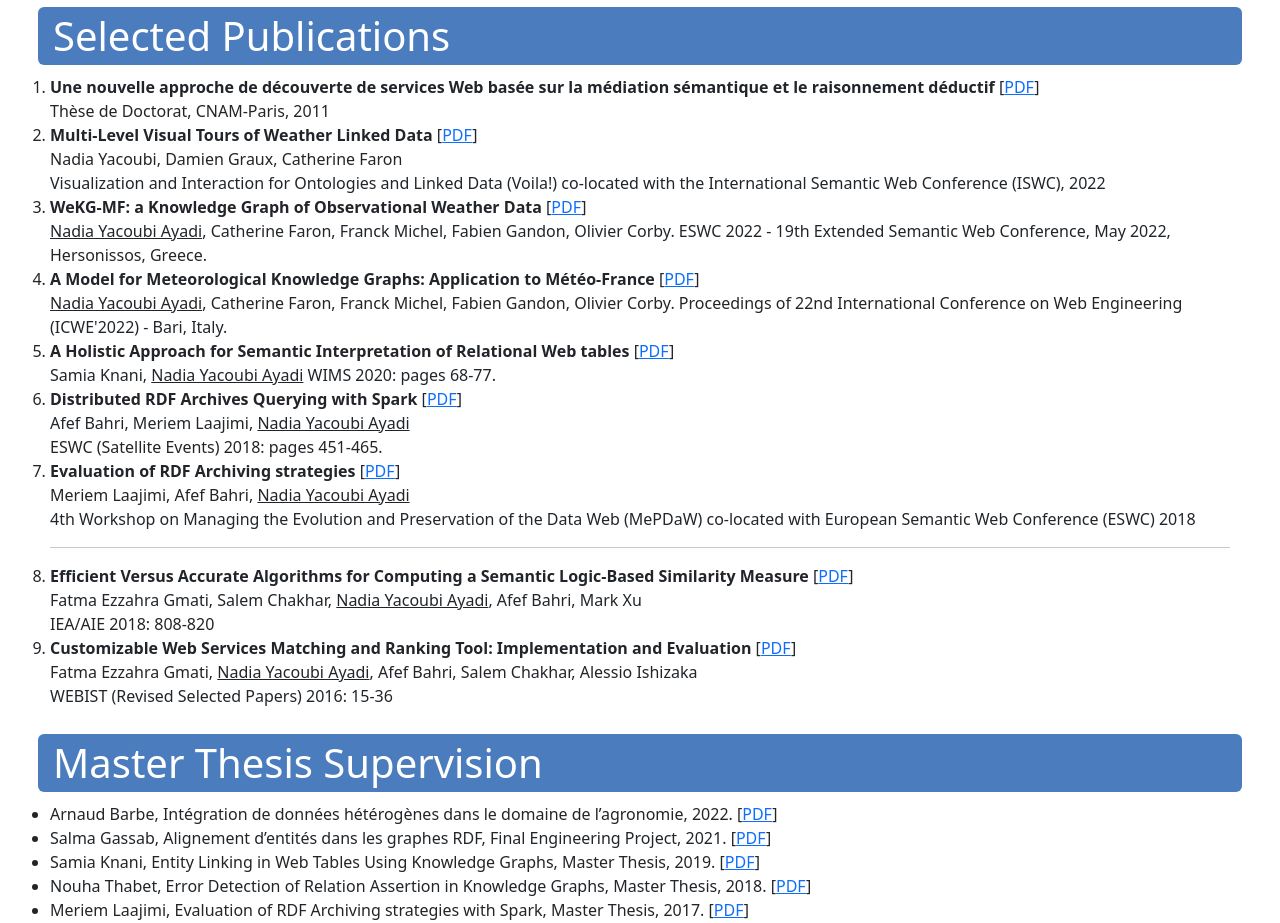
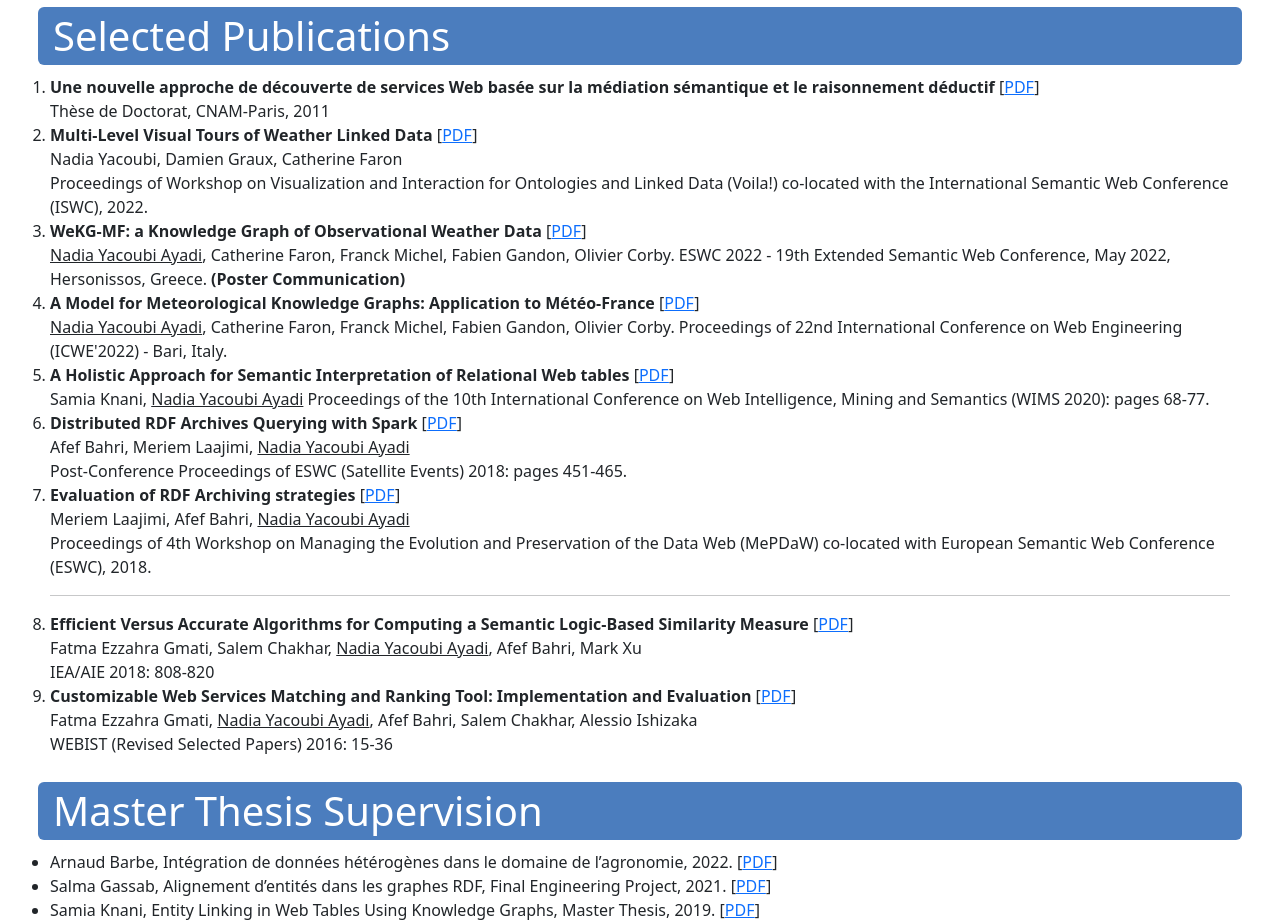
Before and after one commit to NadiaYA2019/NadiaYA2019.github.io, a plain HTML site: page index.html in a window 1280 px wide. Shown: the part 1060-1983 px from the top of the page. Drawn offline with nearby package versions, Linux system fonts and the light colour scheme.

Commit message:
new updates

```diff
--- a/index.html
+++ b/index.html
@@ -183,15 +183,15 @@
     <h1 class="page-header">Selected Publications</h1>
     <ol>
 <li> <b>Une nouvelle approche de découverte de services Web basée sur la médiation sémantique et le raisonnement déductif</b>
-  [<a href= "https://nadiaya2019.github.io/publications/TheseNadiaYacoubiAyadi.pdf" target="_blank">PDF</a>]<br>
+  [<a href= "https://hal.science/tel-03888167" target="_blank">PDF</a>]<br>
 
   Thèse de Doctorat, CNAM-Paris, 2011</li>
         <li>
             <b>Multi-Level Visual Tours of Weather Linked Data</b>
             [<a href="https://hal.inria.fr/hal-03890035v1" target="_blank">PDF</a>]<br>Nadia Yacoubi, Damien
-            Graux, Catherine Faron<br>Visualization and Interaction
+            Graux, Catherine Faron<br>Proceedings of Workshop on Visualization and Interaction
             for Ontologies and Linked Data (Voila!)  co-located with the
-            International Semantic Web Conference (ISWC), 2022
+            International Semantic Web Conference (ISWC), 2022.
 
         </li>
 
@@ -199,7 +199,7 @@
         <b>WeKG-MF: a Knowledge Graph of Observational Weather Data</b>
         [<a href= "https://hal.archives-ouvertes.fr/hal-03657694/" target="_blank">PDF</a>]<br>
         <u>Nadia Yacoubi Ayadi</u>, Catherine Faron, Franck Michel, Fabien Gandon, Olivier Corby.
-        ESWC 2022 - 19th Extended Semantic Web Conference, May 2022, Hersonissos, Greece.
+        ESWC 2022 - 19th Extended Semantic Web Conference, May 2022, Hersonissos, Greece. <b>(Poster Communication)</b>
     </li>
     <li>
          <b>A Model for Meteorological Knowledge Graphs: Application to Météo-France </b>
@@ -212,24 +212,24 @@
       <li>
         <b>A Holistic Approach for Semantic Interpretation of Relational Web tables </b>
         [<a href="https://hal.inria.fr/hal-03894077" target="_blank">PDF</a>]<br>
-        Samia Knani, <u>Nadia Yacoubi Ayadi</u> WIMS 2020: pages 68-77.
+        Samia Knani, <u>Nadia Yacoubi Ayadi</u> Proceedings of the 10th International Conference on Web Intelligence, Mining and Semantics (WIMS 2020): pages 68-77.
       </li>
       <li>
 	<b> Distributed RDF Archives Querying with Spark </b>
 	[<a href="#" target="_blank">PDF</a>]<br>
-     Afef Bahri, Meriem Laajimi,   <u> Nadia Yacoubi Ayadi</u>
-     <br> ESWC (Satellite Events) 2018: pages 451-465.
+     Afef Bahri, Meriem Laajimi,  <u> Nadia Yacoubi Ayadi</u>
+     <br> Post-Conference Proceedings of ESWC (Satellite Events) 2018: pages 451-465.
       </li>
       <li>
 	<b> Evaluation of RDF Archiving strategies</b>
 	[<a href="https://ceur-ws.org/Vol-2112/mepdaw_paper_3.pdf" target="_blank">PDF</a>]<br>Meriem Laajimi, Afef Bahri, <u> Nadia Yacoubi Ayadi</u><br>
-    4th Workshop on Managing the Evolution and Preservation of the Data Web (MePDaW)
-     co-located with European Semantic Web Conference (ESWC) 2018
+    Proceedings of 4th Workshop on Managing the Evolution and Preservation of the Data Web (MePDaW)
+     co-located with European Semantic Web Conference (ESWC), 2018.
       </li>
       <hr>
       <li>
 	<b>Efficient Versus Accurate Algorithms for Computing a Semantic Logic-Based Similarity Measure</b>
-	[<a href="#" target="_blank">PDF</a>]<br>
+	[<a href="https://nadiaya2019.github.io/publications/Gmatietal_110_cr_1.pdf" target="_blank">PDF</a>]<br>
     Fatma Ezzahra Gmati, Salem Chakhar, <u>Nadia Yacoubi Ayadi</u>, Afef Bahri, Mark Xu
     <br>IEA/AIE 2018: 808-820
       </li>
```
Also changed, not shown: 1 other file.
